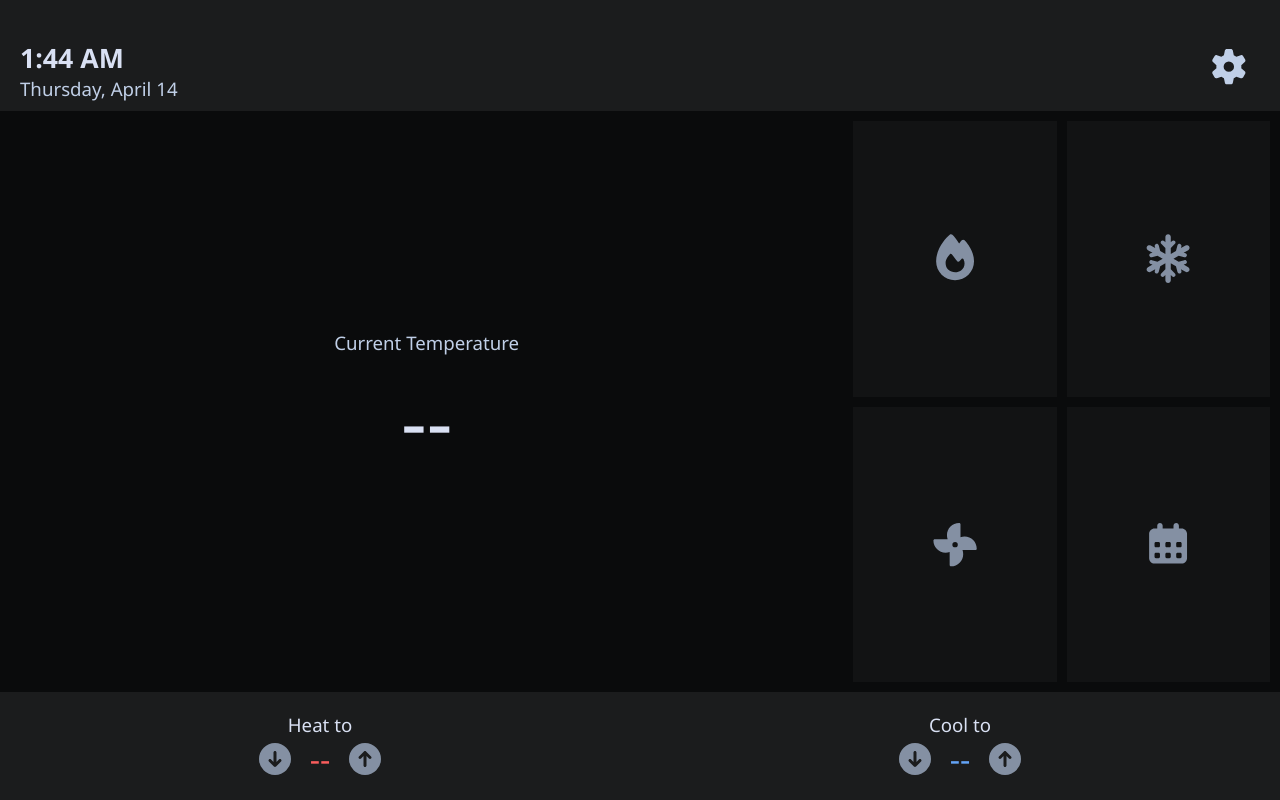
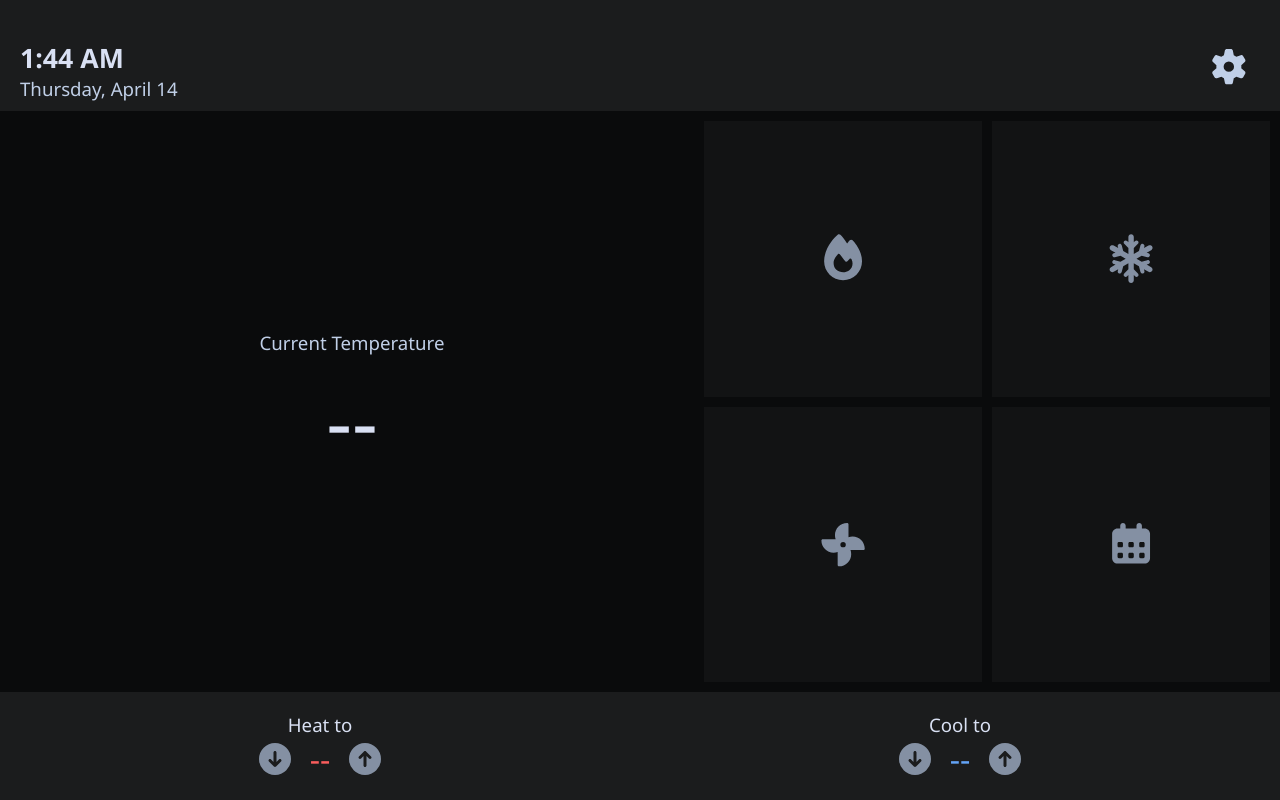
Before and after one commit to anishmgoyal/thermostat, a plain HTML site: page user_interface/thermostat.html in a window 1280 px wide. Drawn offline with Linux system fonts and the light colour scheme; no server answers.

Commit message:
Make control panel wider

```diff
--- a/user_interface/thermostat.css
+++ b/user_interface/thermostat.css
@@ -155,7 +155,7 @@ button {
     --button-spacing: var(--spacing-base);
 
     display: flex;
-    flex-basis: 33.3333%;
+    flex-basis: 45%;
     flex-wrap: wrap;
     gap: var(--button-spacing);
     padding: var(--button-spacing) 0;
```
